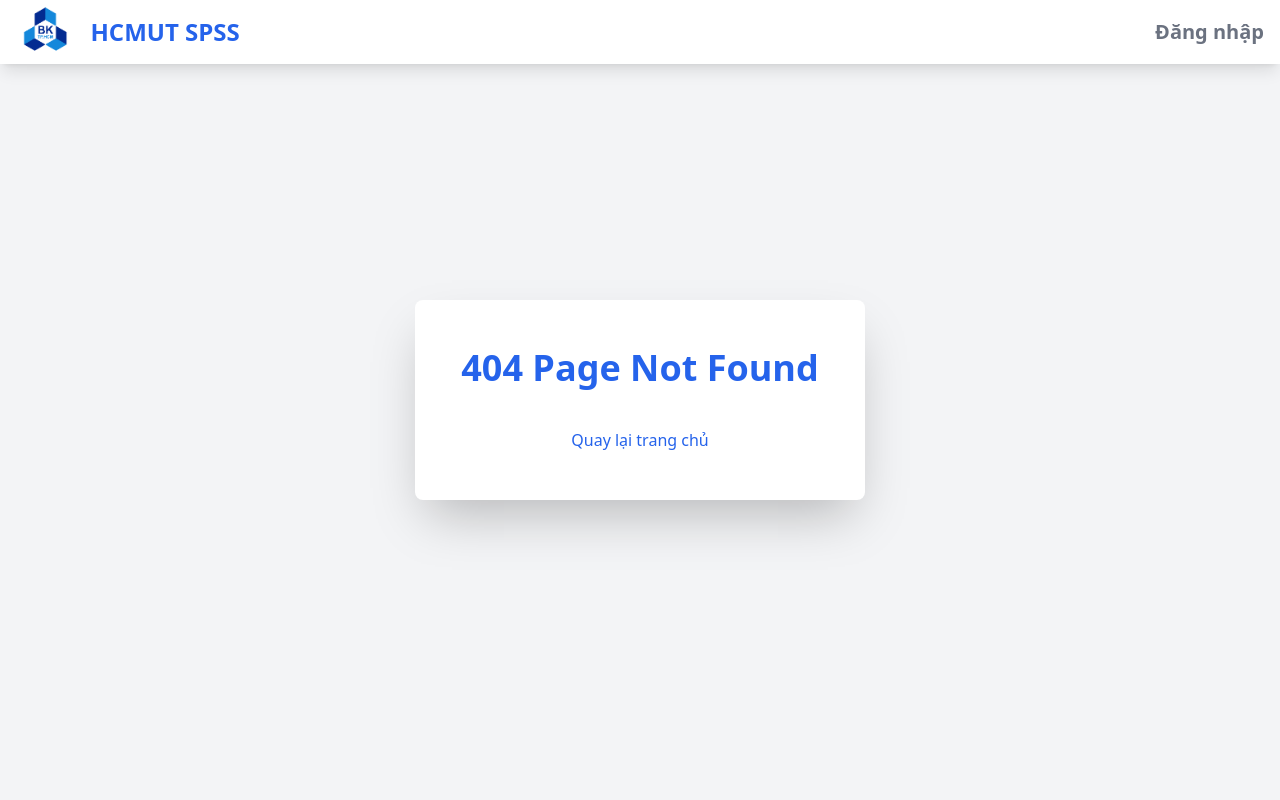
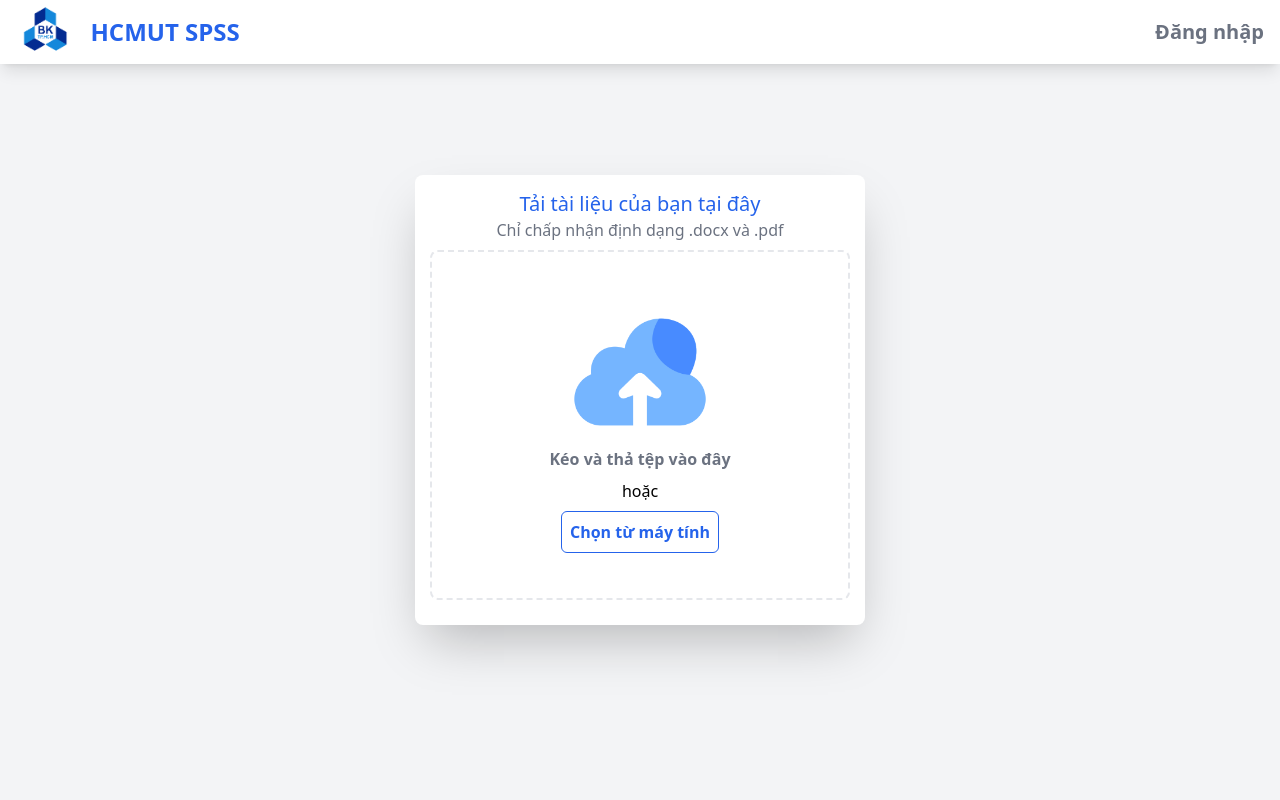
Before and after one commit to lamcao1206/hcmut-ssps, a React (Vite) app in the folder client/: page /print in a window 1280 px wide. Shown: the top 800 px of the page. Built offline with nearby package versions, Linux system fonts and the light colour scheme.

Commit message:
add upload box page

```diff
--- a/client/src/App.jsx
+++ b/client/src/App.jsx
@@ -9,6 +9,7 @@ import Login from './pages/welcome/Login';
 import StudentDashboard from './pages/student/StudentDashboard';
 import { useAuth } from './contexts/AuthContext';
 import Purchase from './pages/student/Purchase';
+import Print from './pages/student/Print';
 
 export default function App() {
   const { user } = useAuth();
@@ -19,6 +20,7 @@ export default function App() {
       <Routes>
         <Route path="/login" element={<Login />} />
         <Route path="/" element={user?.role === 'student' ? <StudentDashboard /> : <Welcome />} />
+        <Route path="/print" element={<Print />} />
         <Route path="/payment" element={<Purchase />} />
         <Route path="*" element={<NotFound />} />
       </Routes>
--- a/client/src/components/login/LoginForm.jsx
+++ b/client/src/components/login/LoginForm.jsx
@@ -13,7 +13,7 @@ function LoginForm({ role, inputs }) {
     setUser({
       token: '123',
       role: 'student',
-      files: ['1.pdf', '2.pdf'],
+      files: ['1.pdf', '2.pdf', '3.pdf', '4.pdf', '5.pdf', '6.pdf', '7.pdf', '8.pdf', '9.pdf', '10.pdf'],
     });
     localStorage.setItem('user', JSON.stringify(user));
     navigate('/');
--- /dev/null
+++ b/client/src/components/print/UploadBox.jsx
@@ -0,0 +1,91 @@
+import React, { useRef, useState } from 'react';
+import { useAuth } from '../../contexts/AuthContext';
+
+function UploadBoxContainer({ children }) {
+  return <div className="container bg-white shadow-2xl rounded-lg h-[450px] w-[450px] p-[15px]">{children}</div>;
+}
+
+function UploadBoxHeader() {
+  return (
+    <header className="mb-2 text-center">
+      <h1 className="text-xl font-medium text-blue-600">Tải tài liệu của bạn tại đây</h1>
+      <p className="text-gray-500 text-md">Chỉ chấp nhận định dạng .docx và .pdf</p>
+    </header>
+  );
+}
+
+function UploadBoxForm({ onDrop, onFileChange, openFilePicker }) {
+  return (
+    <div
+      className="border-2 border-dashed rounded-lg cursor-pointer flex flex-col justify-center items-center h-[350px]"
+      onDrop={onDrop}
+      onDragOver={(e) => {
+        e.preventDefault();
+        e.stopPropagation();
+      }}
+      onClick={openFilePicker}
+    >
+      <input type="file" name="file" id="fileInput" hidden onChange={onFileChange} accept=".docx, .pdf" />
+      <label htmlFor="fileInput" className="flex flex-col items-center justify-center h-[200px]">
+        <img src="./src/assets/upload.png" alt="upload" className="h-[150px]" />
+        <div className="flex flex-col gap-2 justify-center items-center">
+          <p className="font-semibold text-gray-500">Kéo và thả tệp vào đây</p>
+          <p className="font-medium">hoặc</p>
+          <button type="button" className="font-semibold text-blue-600 p-2 border border-blue-600 rounded-md hover:bg-blue-600 hover:text-white">
+            Chọn từ máy tính
+          </button>
+        </div>
+      </label>
+    </div>
+  );
+}
+
+function UploadBox() {
+  const [file, setFile] = useState(null);
+
+  const { user, setUser } = useAuth();
+  const fileInputRef = useRef();
+
+  const validateFile = (file) => {
+    const validTypes = ['application/pdf', 'application/vnd.openxmlformats-officedocument.wordprocessingml.document'];
+    return file && validTypes.includes(file.type);
+  };
+
+  const handleDrop = (e) => {
+    e.preventDefault();
+    e.stopPropagation();
+    const droppedFile = e.dataTransfer.files[0];
+    if (validateFile(droppedFile)) {
+      setFile(droppedFile);
+    } else {
+      alert('Chỉ chấp nhận các tệp .docx hoặc .pdf');
+    }
+  };
+
+  const handleFileChange = (e) => {
+    const selectedFile = e.target.files[0];
+
+    if (validateFile(selectedFile)) {
+      setFile(selectedFile);
+      setUser((prevUser) => ({ ...prevUser, files: [...prevUser.files, selectedFile.name] }));
+    } else {
+      alert('Chỉ chấp nhận các tệp .docx hoặc .pdf');
+    }
+  };
+
+  const openFilePicker = () => {
+    if (fileInputRef.current) {
+      fileInputRef.current.click();
+    }
+  };
+
+  return (
+    <UploadBoxContainer>
+      <UploadBoxHeader />
+      <UploadBoxForm onDrop={handleDrop} onFileChange={handleFileChange} openFilePicker={openFilePicker} />
+      <input ref={fileInputRef} type="file" hidden id="fileInput" onChange={handleFileChange} accept=".docx, .pdf" />
+    </UploadBoxContainer>
+  );
+}
+
+export default UploadBox;
--- /dev/null
+++ b/client/src/components/print/UploadedFileBox.jsx
@@ -0,0 +1,37 @@
+import { useAuth } from '../../contexts/AuthContext';
+
+export default function UploadedFileBox() {
+  const { user, setUser } = useAuth();
+
+  const handleDeleteFile = (fileName) => {
+    const updatedFiles = user.files.filter((file) => file !== fileName);
+    setUser({ ...user, files: updatedFiles });
+    console.log(`File "${fileName}" deleted.`);
+  };
+
+  return (
+    <div className="container bg-white shadow-2xl rounded-lg h-[450px] w-[450px] p-[15px] overflow-y-auto">
+      <header className="bg-white text-center z-10 mb-2">
+        <h2 className="text-xl font-medium text-blue-600">Danh sách các file đã tải lên</h2>
+      </header>
+      {user.files && user.files.length > 0 ? (
+        <ul className="space-y-2">
+          {user.files.map((fileName, index) => (
+            <li key={index} className="flex justify-between items-center text-gray-700 border-2 rounded-lg p-3">
+              <div className="flex items-center">
+                <img src="/src/assets/file.png" alt="File Icon" className="w-6 h-6 mr-2" />
+                <span>{fileName}</span>
+              </div>
+              <div className="flex items-center justify-center gap-1">
+                <img src="/src/assets/config.png" alt="Download Icon" className="w-6 h-6 cursor-pointer ml-2" />
+                <img src="/src/assets/delete.png" alt="Delete Icon" className="w-6 h-6 cursor-pointer" onClick={() => handleDeleteFile(fileName)} />
+              </div>
+            </li>
+          ))}
+        </ul>
+      ) : (
+        <p className="text-gray-500 text-center">Chưa có tệp nào được chọn.</p>
+      )}
+    </div>
+  );
+}
--- a/client/src/components/purchase/PurchaseForm.jsx
+++ b/client/src/components/purchase/PurchaseForm.jsx
@@ -1,6 +1,14 @@
+import { useState } from 'react';
 import Button from '../ui/Button';
 
 export default function PurchaseForm() {
+  const [paper, setPaper] = useState(0);
+
+  const handleChangePaper = (e) => {
+    const value = e.target.value;
+    setPaper(value);
+  };
+
   return (
     <div className="bg-white p-8 rounded-lg shadow-lg w-full max-w-md">
       <h1 className="text-2xl font-bold mb-6 text-center text-blue-600">Thanh toán</h1>
@@ -17,9 +25,9 @@ export default function PurchaseForm() {
         </div>
         <div className="mb-4">
           <label className="block text-gray-700 text-sm font-bold mb-2" htmlFor="quantity">
-            Số lượng giấy
+            Số lượng giấy (loại A4)
           </label>
-          <input id="quantity" type="number" className="shadow appearance-none border rounded w-full py-2 px-3 text-gray-700 leading-tight focus:outline-none focus:shadow-outline" />
+          <input id="quantity" type="number" className="shadow appearance-none border rounded w-full py-2 px-3 text-gray-700 leading-tight focus:outline-none focus:shadow-outline" onChange={handleChangePaper} />
         </div>
         <div className="mb-4">
           <label className="block text-gray-700 text-sm font-bold mb-2" htmlFor="bankAccount">
@@ -29,7 +37,7 @@ export default function PurchaseForm() {
         </div>
         <div className="mb-6">
           <p className="text-gray-700 text-sm">
-            Tổng số tiền của bạn là: <span className="font-bold">10.000VND</span>
+            Tổng số tiền của bạn là: <span className="font-bold">{paper == 0 ? '' : `${paper * 500} VND`}</span>
           </p>
         </div>
         <div className="flex items-center justify-center">
--- /dev/null
+++ b/client/src/pages/student/Print.jsx
@@ -0,0 +1,13 @@
+import UploadBox from '../../components/print/UploadBox';
+import UploadedFileBox from '../../components/print/UploadedFileBox';
+import { useAuth } from '../../contexts/AuthContext';
+
+export default function Print() {
+  const { user } = useAuth();
+  return (
+    <div className="bg-gray-100 h-screen flex justify-center items-center gap-6">
+      <UploadBox />
+      {user.files.length > 0 && <UploadedFileBox />}
+    </div>
+  );
+}
--- a/client/src/pages/student/Purchase.jsx
+++ b/client/src/pages/student/Purchase.jsx
@@ -8,10 +8,10 @@ export default function Purchase() {
   return (
     <div className="bg-gray-100 h-screen flex flex-col justify-center items-center">
       <div className="mb-6 fixed top-24">
-        <button className={`px-4 py-2 mr-2 font-bold ${view === 'form' ? 'bg-blue-500 text-white' : 'bg-gray-200 text-gray-700'} rounded`} onClick={() => setView('form')}>
+        <button className={`w-18 px-4 py-2 mr-2 font-bold ${view === 'form' ? 'bg-blue-500 text-white' : 'bg-gray-200 text-gray-700'} rounded`} onClick={() => setView('form')}>
           Đơn thanh toán
         </button>
-        <button className={`px-4 py-2 font-bold ${view === 'history' ? 'bg-blue-500 text-white' : 'bg-gray-200 text-gray-700'} rounded`} onClick={() => setView('history')}>
+        <button className={`w-18 px-4 py-2 font-bold ${view === 'history' ? 'bg-blue-500 text-white' : 'bg-gray-200 text-gray-700'} rounded`} onClick={() => setView('history')}>
           Lịch sử giao dịch
         </button>
       </div>
```
Also changed, not shown: client/src/assets/config.png (added).
